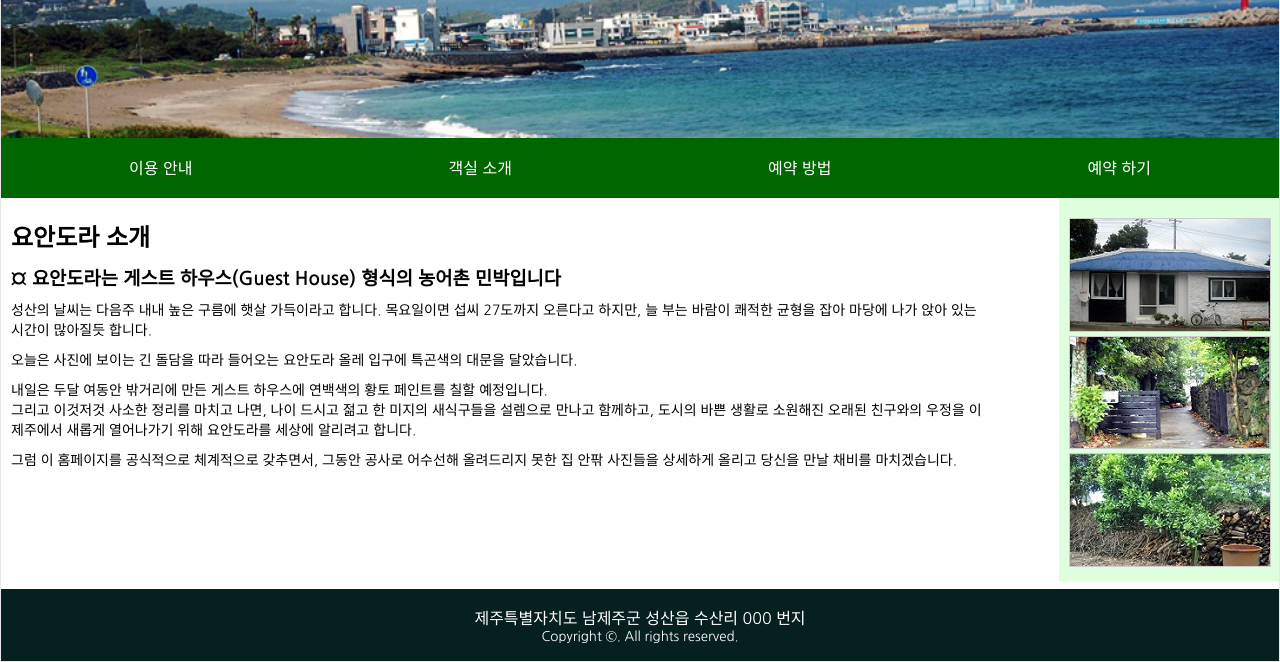
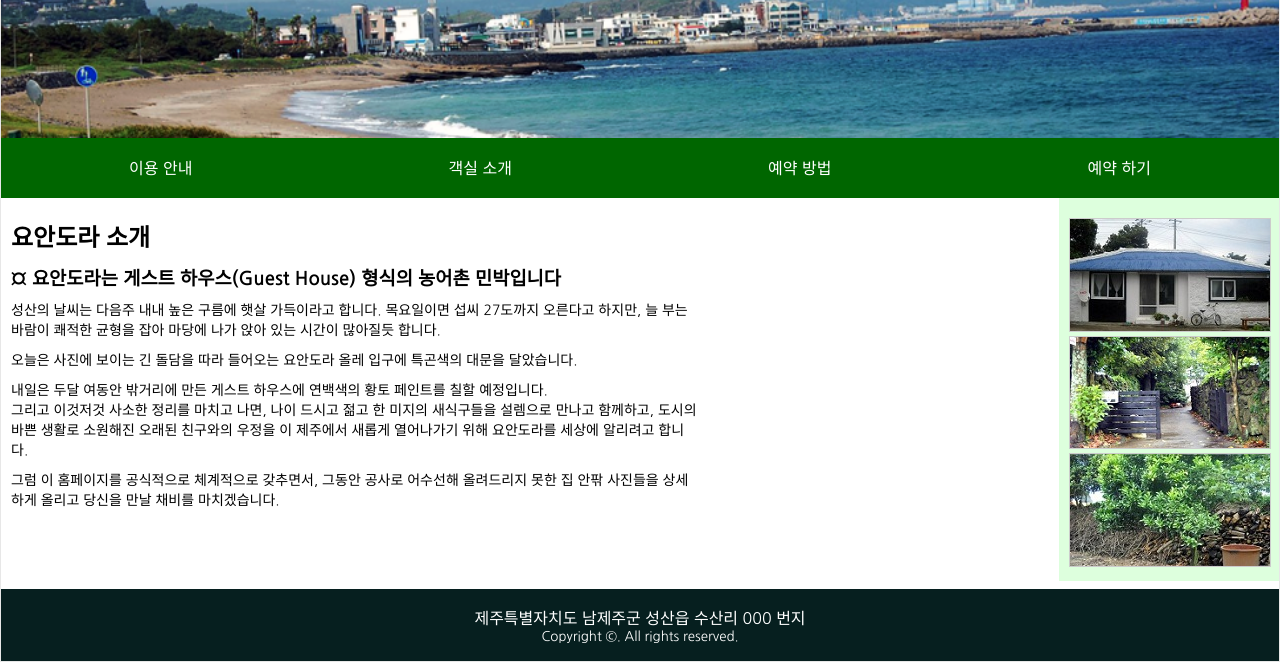
Before and after one commit to Akuby/RWB, a plain HTML site: page index.html in a window 1280 px wide. Shown: the part 150-812 px from the top of the page. Drawn offline with Linux system fonts and the light colour scheme; a web font is replaced by a local one.

Commit message:
Update common.css

```diff
--- a/css/common.css
+++ b/css/common.css
@@ -90,7 +90,7 @@ body {
 /* 메인 */
 main {
   background-color: #fff;
-  width: 80%;
+  width: 740px;
   height: 391px;
   float: left;
   padding: 20px 40px 20px 10px;
```
